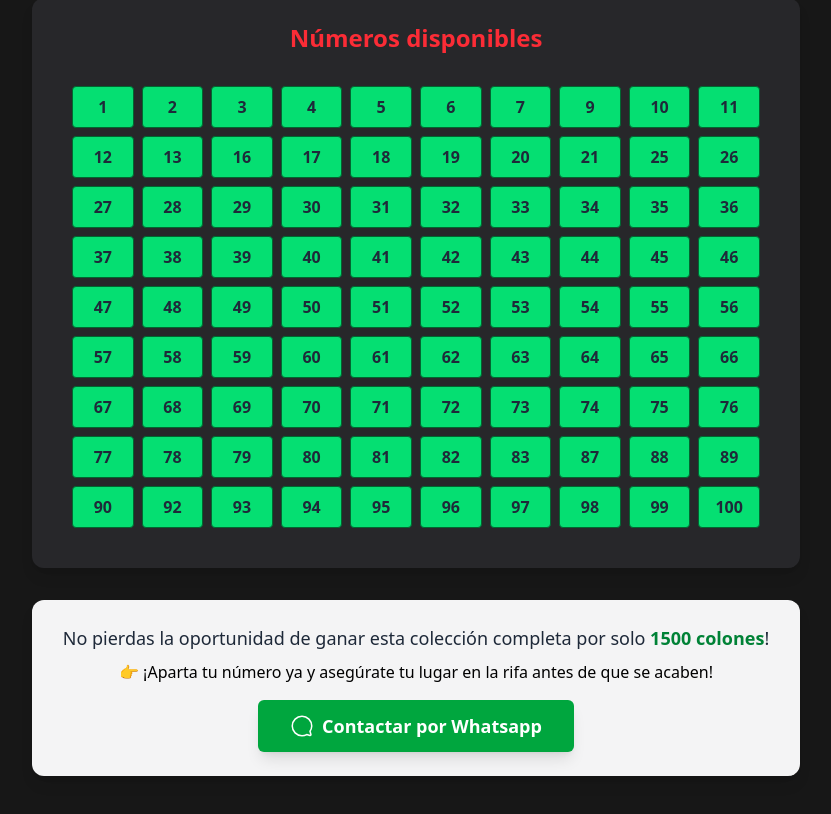
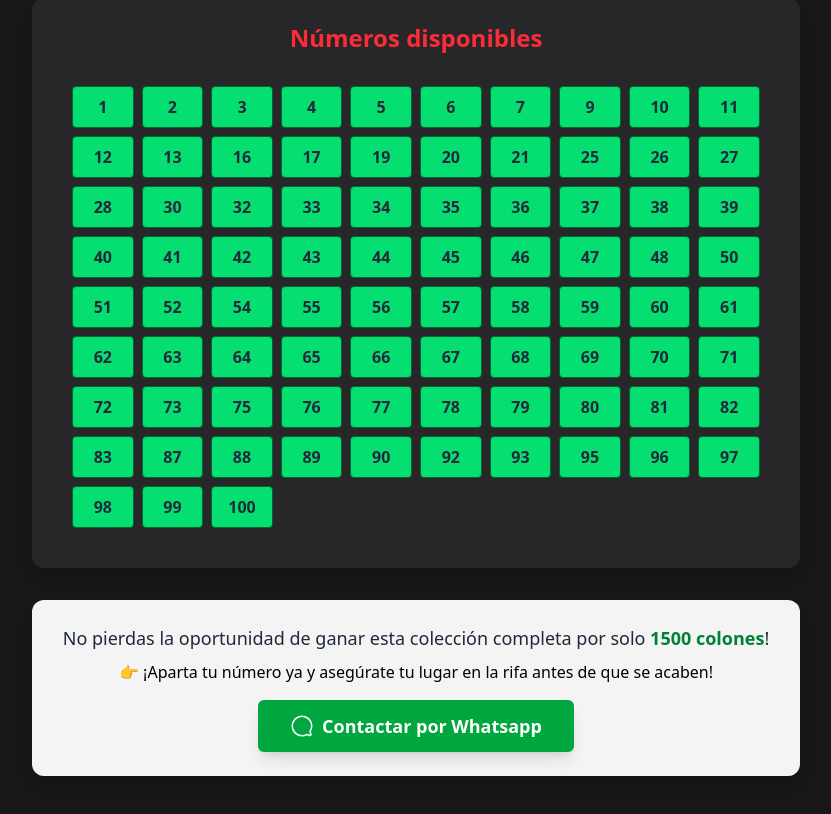
Before and after one commit to techgems/the-geek-factory, an Astro site: page /rifa-coleccion in a window 1280 px wide. Shown: the part 1078-1892 px from the top of the page, without its empty margins (224-1055 px from the left). Built offline with nearby package versions, Linux system fonts and the light colour scheme; Astro itself is replaced by a stand-in of ours.

Commit message:
Update available numbers.

```diff
--- a/src/pages/rifa-coleccion.astro
+++ b/src/pages/rifa-coleccion.astro
@@ -2,7 +2,7 @@
 import Layout from "../layouts/Layout.astro";
 import { Image } from 'astro:assets';
 
-const numerosVendidos: number[] = [91, 84, 85, 86, 14, 23, 24, 8, 22, 15];
+const numerosVendidos: number[] = [91, 84, 85, 86, 14, 23, 24, 8, 22, 15, 18, 29, 31, 49, 53, 74, 94];
 const numerosTotales = Array.from({ length: 100 }, (_, i) => i + 1);
 
 const numerosDisponibles = numerosTotales.filter(num => !numerosVendidos.includes(num));
```
